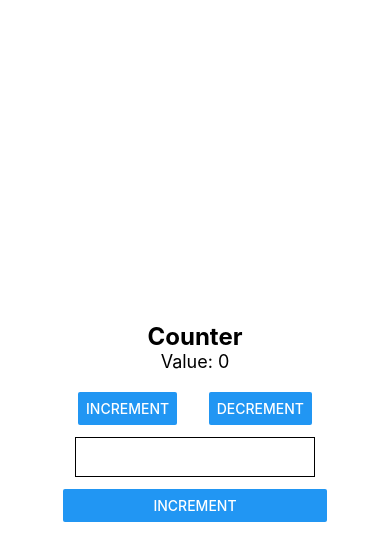
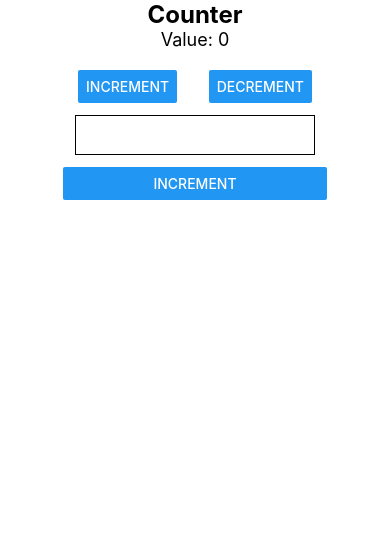
Before and after one commit to KaBankz/expo-redux-counter, a React Native app: screen / in a window 390 px wide. Shown: the top 560 px of the page. Built offline with nearby package versions, Linux system fonts and the light colour scheme.

Commit message:
Wrap counter with safearea

```diff
--- a/App.tsx
+++ b/App.tsx
@@ -1,5 +1,12 @@
 import { useState } from 'react';
-import { Button, StyleSheet, Text, TextInput, View } from 'react-native';
+import {
+  Button,
+  SafeAreaView,
+  StyleSheet,
+  Text,
+  TextInput,
+  View,
+} from 'react-native';
 import { Provider, useDispatch, useSelector } from 'react-redux';
 import {
   decrement,
@@ -22,7 +29,7 @@ function App() {
   const [incrementAmount, setIncrementAmount] = useState('');
 
   return (
-    <View style={styles.container}>
+    <SafeAreaView style={styles.container}>
       <Text style={styles.title}>Counter</Text>
       <Text style={styles.subTitle}>Value: {count}</Text>
       <View style={styles.buttonContainer}>
@@ -41,7 +48,7 @@ function App() {
           onPress={() => dispatch(incrementByAmount(Number(incrementAmount)))}
         />
       </View>
-    </View>
+    </SafeAreaView>
   );
 }
 
@@ -50,7 +57,7 @@ const styles = StyleSheet.create({
     flex: 1,
     backgroundColor: '#fff',
     alignItems: 'center',
-    justifyContent: 'center',
+    justifyContent: 'flex-start',
   },
   buttonContainer: {
     flexDirection: 'row',
```
